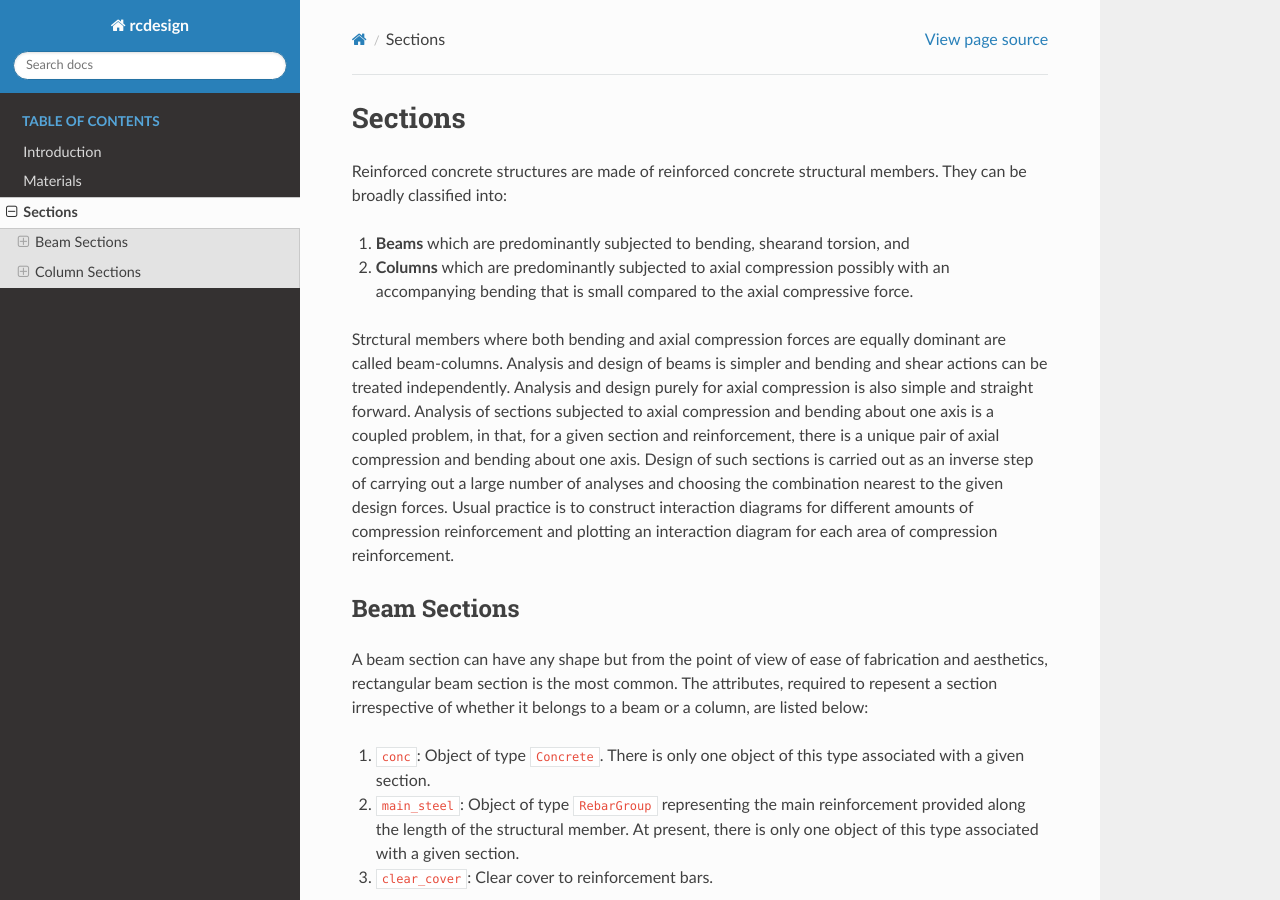
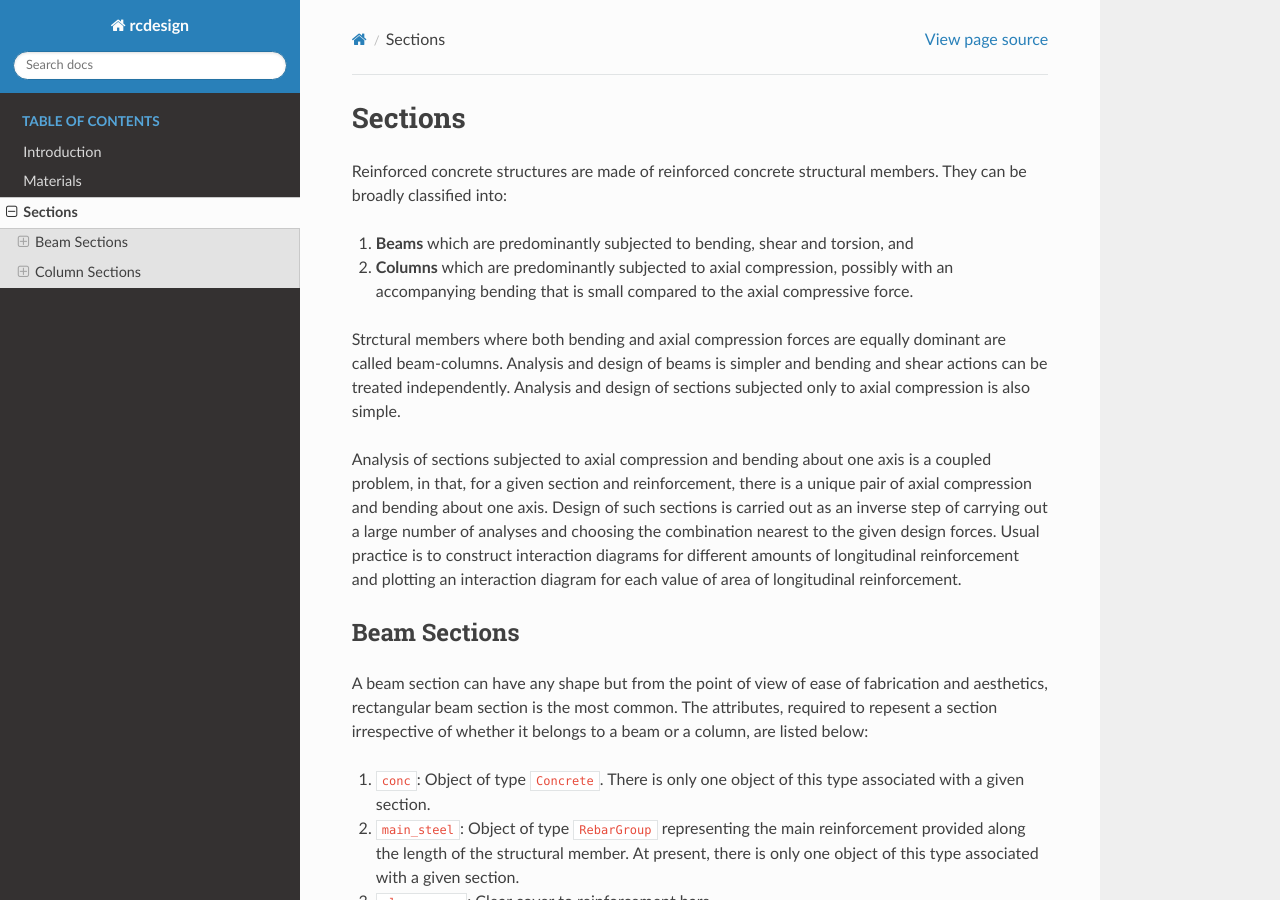
Before and after one commit to satish-annigeri/rcdesign, a Sphinx documentation site: the page built from docs/source/section.md, in a window 1280 px wide and 900 px high. Built offline with Sphinx 7.4.7 and the Read the Docs theme 2.0.0, drawn with Linux system fonts in a browser that asks for light colours.

Commit message:
Updated docs sections.md

```diff
--- a/docs/source/section.md
+++ b/docs/source/section.md
@@ -1,10 +1,12 @@
 # Sections
 Reinforced concrete structures are made of reinforced concrete structural members. They can be broadly classified into:
 
-1. **Beams** which are predominantly subjected to bending, shearand torsion, and
-2. **Columns** which are predominantly subjected to axial compression possibly with an accompanying bending that is small compared to the axial compressive force.
+1. **Beams** which are predominantly subjected to bending, shear and torsion, and
+2. **Columns** which are predominantly subjected to axial compression, possibly with an accompanying bending that is small compared to the axial compressive force.
 
-Strctural members where both bending and axial compression forces are equally dominant are called beam-columns. Analysis and design of beams is simpler and bending and shear actions can be treated independently. Analysis and design purely for axial compression is also simple and straight forward. Analysis of sections subjected to axial compression and bending about one axis is a coupled problem, in that, for a given section and reinforcement, there is a unique pair of axial compression and bending about one axis. Design of such sections is carried out as an inverse step of carrying out a large number of analyses and choosing the combination nearest to the given design forces. Usual practice is to construct interaction diagrams for different amounts of compression reinforcement and plotting an interaction diagram for each area of compression reinforcement.
+Strctural members where both bending and axial compression forces are equally dominant are called beam-columns. Analysis and design of beams is simpler and bending and shear actions can be treated independently. Analysis and design of sections subjected only to axial compression is also simple.
+
+Analysis of sections subjected to axial compression and bending about one axis is a coupled problem, in that, for a given section and reinforcement, there is a unique pair of axial compression and bending about one axis. Design of such sections is carried out as an inverse step of carrying out a large number of analyses and choosing the combination nearest to the given design forces. Usual practice is to construct interaction diagrams for different amounts of longitudinal reinforcement and plotting an interaction diagram for each value of area of longitudinal reinforcement.
 
 ## Beam Sections
 A beam section can have any shape but from the point of view of ease of fabrication and aesthetics, rectangular beam section is the most common. The attributes, required to repesent a section irrespective of whether it belongs to a beam or a column, are listed below:
```
